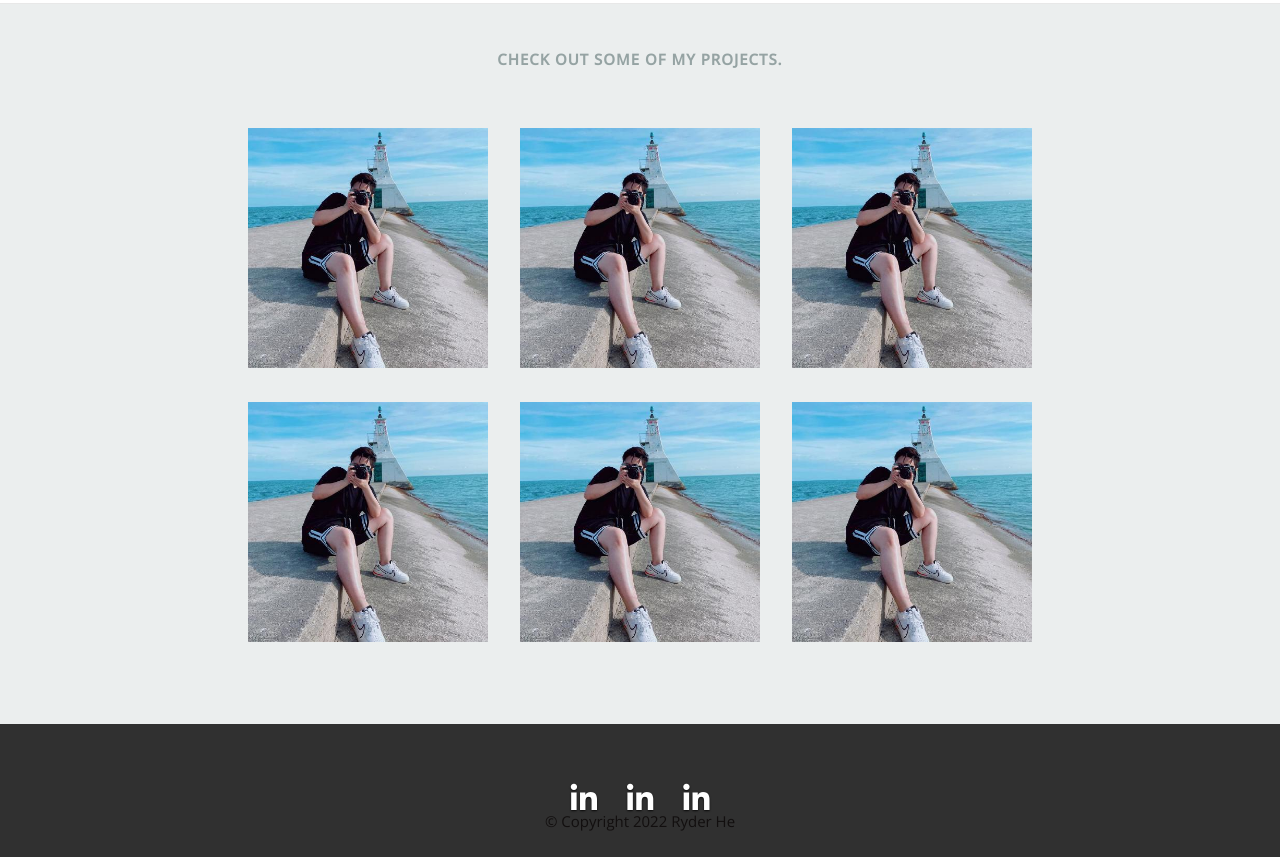
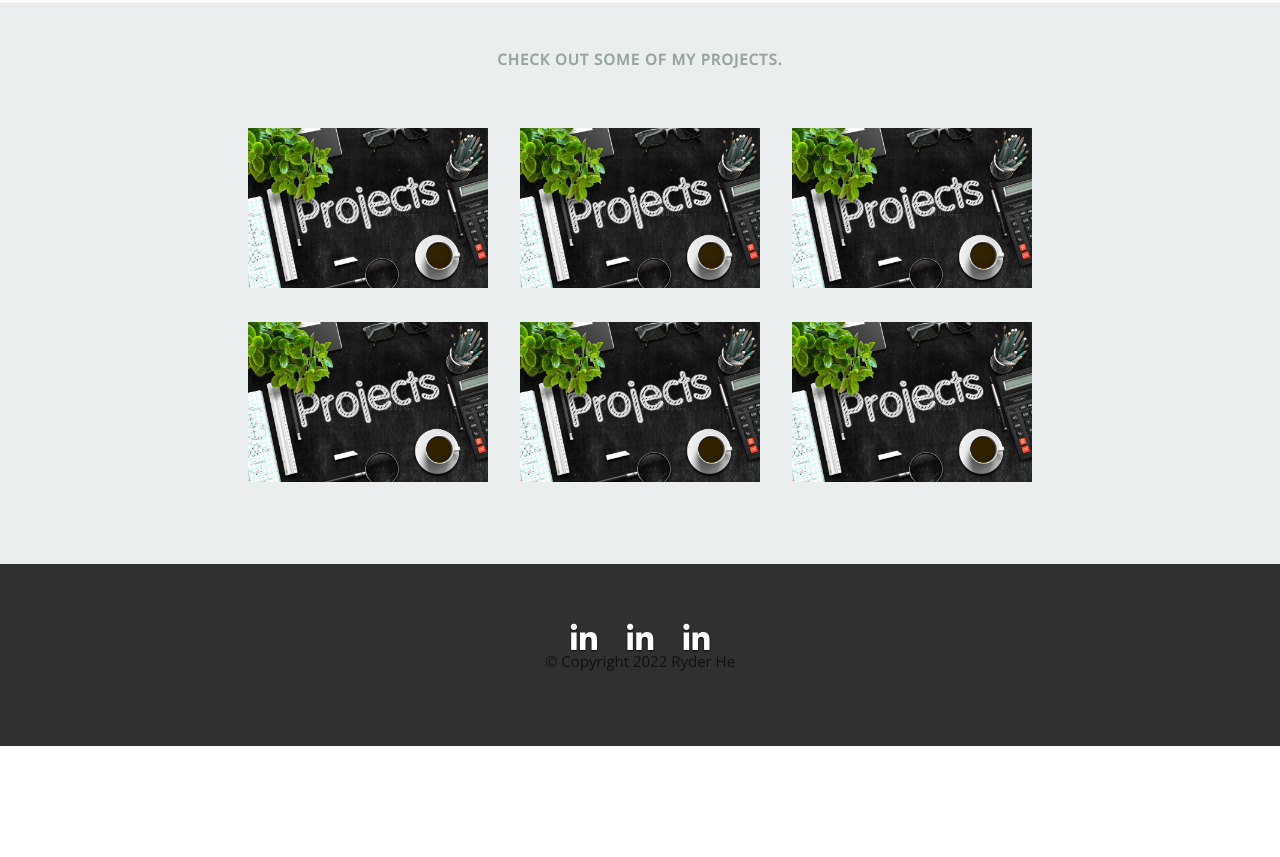
Before and after one commit to RyderHe/Ryder-Personal-Website-v1, a React (Create React App) app: page /resume in a window 1280 px wide. Shown: the part 640-1497 px from the top of the page. After the commit the page ends 1386 px from the top, so only its background shows below. Built offline with nearby package versions, Linux system fonts and the light colour scheme.

Commit message:
Componentized projects sections

```diff
--- a/src/components/ProjectCard/ProjectCard.js
+++ b/src/components/ProjectCard/ProjectCard.js
@@ -0,0 +1,20 @@
+const ProjectCard = (props) => {
+  const { projectData } = props;
+  return (
+    <div className="projects_item">
+      <a href={projectData.url} title={projectData.title} target="_blank"  rel="noreferrer">
+        <img alt={projectData.title} src={`${process.env.PUBLIC_URL}/images/${projectData.image}`} />
+        <div className="projects_item__overlay___wrapper">
+          <h5>{projectData.title}</h5>
+          <p>{projectData.category}</p>
+          <div className="used-skills">
+            {projectData.skills.map((skill, index) => <p key={index}>{skill}</p>)}
+          </div>
+          <div className="projects_item__link-icon"><i className="fa fa-link"></i></div>
+        </div>
+      </a>
+    </div>
+  )
+}
+
+export default ProjectCard;
--- a/src/components/Projects/Projects.js
+++ b/src/components/Projects/Projects.js
@@ -1,7 +1,8 @@
 import "./Projects.css";
+import ProjectCard from "../ProjectCard/ProjectCard";
 
 const Projects = (props) => {
-  // const { projectsData } = props;
+  const { projectsData } = props;
 
   return (
     <div id="projects">
@@ -9,12 +10,12 @@ const Projects = (props) => {
       <h1 className="projects_header">Check Out Some of My Projects.</h1>
 
       <div className="projects_container">
+        { projectsData.map((project, index) => <ProjectCard key={index} projectData={project} />)}
 
-        <div key={1} className="projects_item">
+        {/* <div key={1} className="projects_item">
           <a href="https://github.com/RyderHe" title={"projects.title"} target="_blank"  rel="noreferrer">
             <img alt={"projects.title"} src={`${process.env.PUBLIC_URL}/images/profile_photo.jpg`} />
             <div className="projects_item__overlay___wrapper">
-              {/* <div className="projects_item__overlay___meta"> */}
               <h5>Chat App</h5>
               <p>A clone game - Fly the &#39;spyderman&#39; as far as you can!</p>
               <div className="used-skills">
@@ -27,14 +28,12 @@ const Projects = (props) => {
               </div>
               <div className="projects_item__link-icon"><i className="fa fa-link"></i></div>
             </div>
-            {/* </div>  */}
           </a>
         </div>
         <div key={1} className="projects_item">
           <a href="https://github.com/RyderHe" title={"projects.title"} target="_blank"  rel="noreferrer">
             <img alt={"projects.title"} src={`${process.env.PUBLIC_URL}/images/profile_photo.jpg`} />
             <div className="projects_item__overlay___wrapper">
-              {/* <div className="projects_item__overlay___meta"> */}
               <h5>Ludum Dare Game Prediction Kaggle Challenge</h5>
               <p>Predicted with a categorization accuracy of 0.92+ that ranked top 50% among the class competition.</p>
               <div className="used-skills">
@@ -43,83 +42,10 @@ const Projects = (props) => {
                 <p>Vue</p>
 
               </div>
-              {/* </div> */}
               <div className="projects_item__link-icon"><i className="fa fa-link"></i></div>
             </div>
           </a>
-        </div>
-        <div key={1} className="projects_item">
-          <a href="https://github.com/RyderHe" title={"projects.title"}>
-            <img alt={"projects.title"} src={`${process.env.PUBLIC_URL}/images/profile_photo.jpg`} />
-            <div className="projects_item__overlay___wrapper">
-              {/* <div className="projects_item__overlay___meta"> */}
-              <h5>Chat App</h5>
-              {/* <p>projects.category</p> */}
-              <div className="used-skills">
-                <p>Javascript</p>
-                <p>PHP</p>
-                <p>Vue</p>
-
-              </div>
-              {/* </div> */}
-              <div className="projects_item__link-icon"><i className="fa fa-link"></i></div>
-            </div>
-          </a>
-        </div>
-        <div key={1} className="projects_item">
-          <a href="https://github.com/RyderHe" title={"projects.title"}>
-            <img alt={"projects.title"} src={`${process.env.PUBLIC_URL}/images/profile_photo.jpg`} />
-            <div className="projects_item__overlay___wrapper">
-              {/* <div className="projects_item__overlay___meta"> */}
-              <h5>Chat App</h5>
-              {/* <p>projects.category</p> */}
-              <div className="used-skills">
-                <p>Javascript</p>
-                <p>PHP</p>
-                <p>Vue</p>
-
-              </div>
-              {/* </div> */}
-              <div className="projects_item__link-icon"><i className="fa fa-link"></i></div>
-            </div>
-          </a>
-        </div>
-        <div key={1} className="projects_item">
-          <a href="https://github.com/RyderHe" title={"projects.title"}>
-            <img alt={"projects.title"} src={`${process.env.PUBLIC_URL}/images/profile_photo.jpg`} />
-            <div className="projects_item__overlay___wrapper">
-              {/* <div className="projects_item__overlay___meta"> */}
-              <h5>Chat App</h5>
-              {/* <p>projects.category</p> */}
-              <div className="used-skills">
-                <p>Javascript</p>
-                <p>PHP</p>
-                <p>Vue</p>
-
-              </div>
-              {/* </div> */}
-              <div className="projects_item__link-icon"><i className="fa fa-link"></i></div>
-            </div>
-          </a>
-        </div>
-        <div key={1} className="projects_item">
-          <a href="https://github.com/RyderHe" title={"projects.title"}>
-            <img alt={"projects.title"} src={`${process.env.PUBLIC_URL}/images/profile_photo.jpg`} />
-            <div className="projects_item__overlay___wrapper">
-              {/* <div className="projects_item__overlay___meta"> */}
-              <h5>Chat App</h5>
-              {/* <p>projects.category</p> */}
-              <div className="used-skills">
-                <p>Javascript</p>
-                <p>PHP</p>
-                <p>Vue</p>
-
-              </div>
-              {/* </div> */}
-              <div className="projects_item__link-icon"><i className="fa fa-link"></i></div>
-            </div>
-          </a>
-        </div>
+        </div> */}
 
 
       </div>
```
Also changed, not shown: public/images/project.jpg (added), src/components/ProjectCard/ProjectCard.css (deleted).
